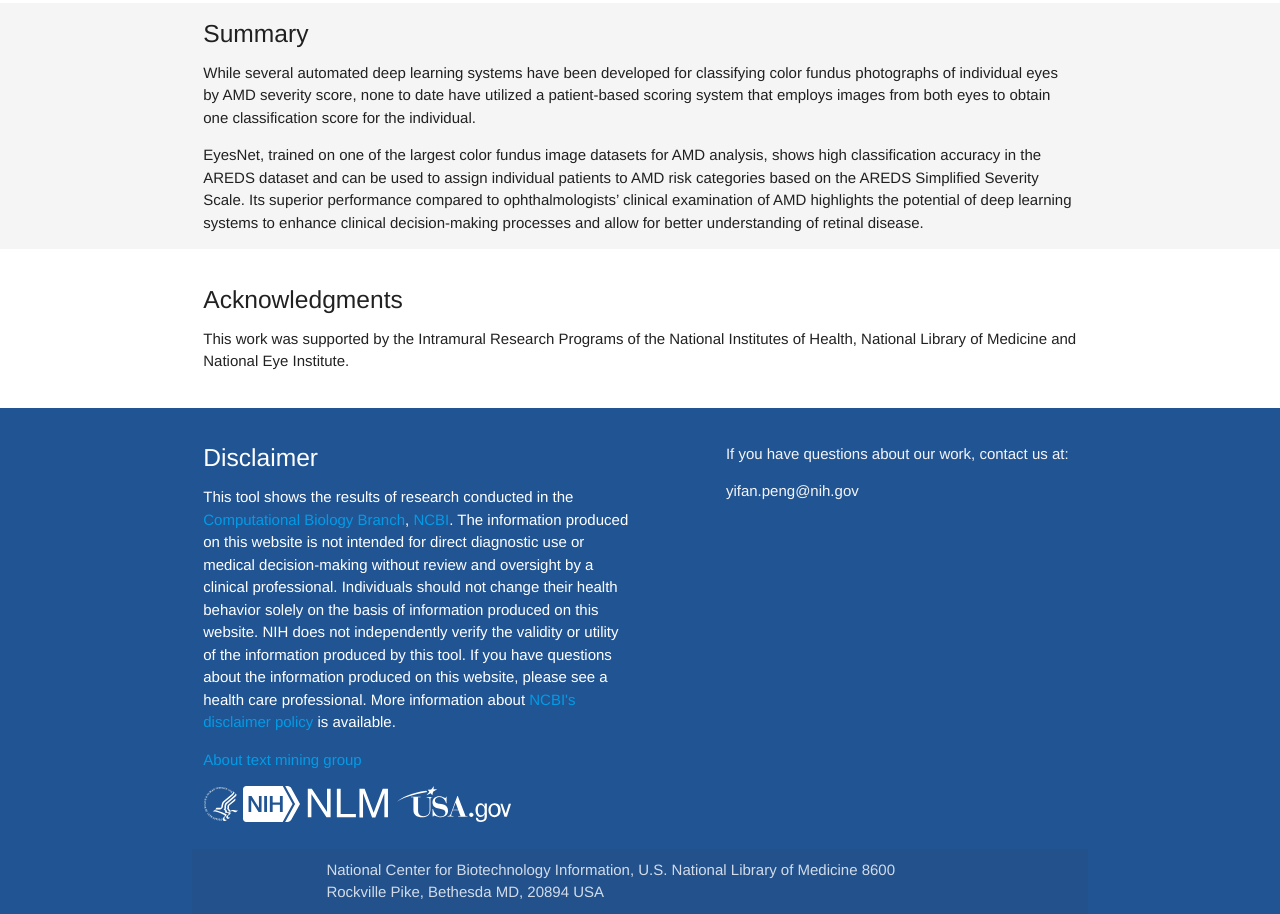
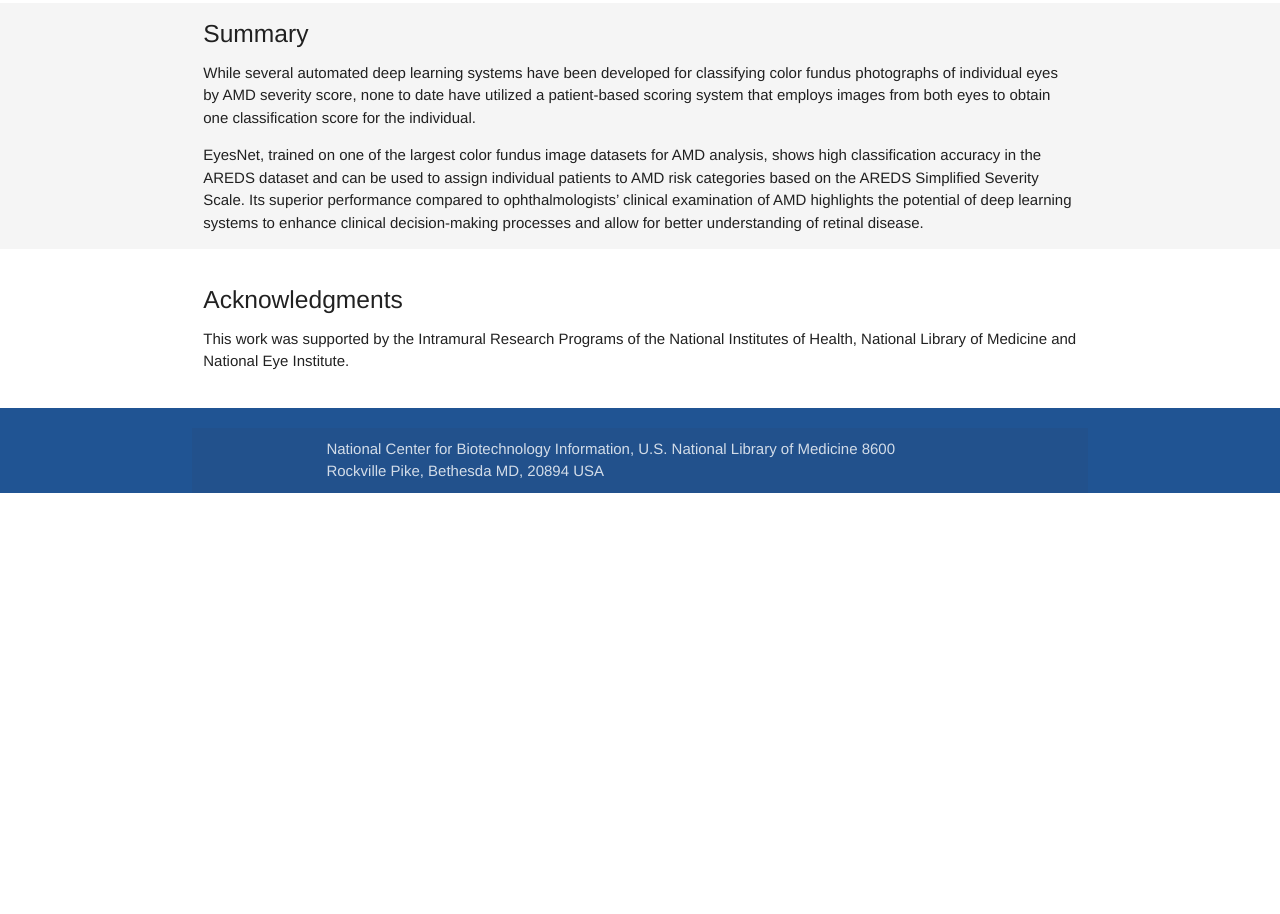
Before and after one commit to ncbi-nlp/DeepSeeNet, a plain HTML site: page docs/index.html in a window 1280 px wide. Shown: the part 1728-2642 px from the top of the page. After the commit the page ends 2221 px from the top, so only its background shows below. Drawn offline with nearby package versions, Linux system fonts and the light colour scheme.

Commit message:
welcome page

```diff
--- a/docs/index.html
+++ b/docs/index.html
@@ -160,23 +160,6 @@
 
 <footer class="page-footer">
       <div class="container">
-        <div class="row">
-          <div class="col l6 s12">
-            <h5 class="white-text">Disclaimer</h5>
-            <p>This tool shows the results of research conducted in the <a href="https://www.ncbi.nlm.nih.gov/research/">Computational Biology Branch</a>, <a href="https://www.ncbi.nlm.nih.gov/home/about">NCBI</a>. The information produced on this website is not intended for direct diagnostic use or medical decision-making without review and oversight by a clinical professional. Individuals should not change their health behavior solely on the basis of information produced on this website. NIH does not independently verify the validity or utility of the information produced by this tool. If you have questions about the information produced on this website, please see a health care professional. More information about <a href="https://www.ncbi.nlm.nih.gov/home/about/policies.shtml">NCBI's disclaimer policy</a> is available.</p>
-            <p><a href="https://www.ncbi.nlm.nih.gov/research/bionlp/">About text mining group</a></p>
-            <div class="org-section">
-                        <a href="https://www.hhs.gov/"><img src="images/dhhs-logo-white.svg" alt="U.S. Department of Health &amp; Human Services"></a>
-                        <a href="https://www.nih.gov/"><img src="images/nih-logo-white.svg" alt="National Institutes of Health"></a>
-                        <a href="https://www.nlm.nih.gov/"><img src="images/nlm-logo-letters-white.svg" alt="National Library of Medicine"></a>
-                        <a href="https://www.usa.gov/"><img src="images/usagov-logo-white.svg" alt="USA.gov"></a>
-                    </div>
-        </div>
-        <div class="col l5 offset-l1 s12 align-left">
-            <p class="grey-text text-lighten-4">If you have questions about our work, contact us at:</p>
-            <p class="grey-text text-lighten-4">yifan.peng@nih.gov</p>
-        </div>
-      </div>
 
       <div class="footer-copyright">
         <div class="container">
```
